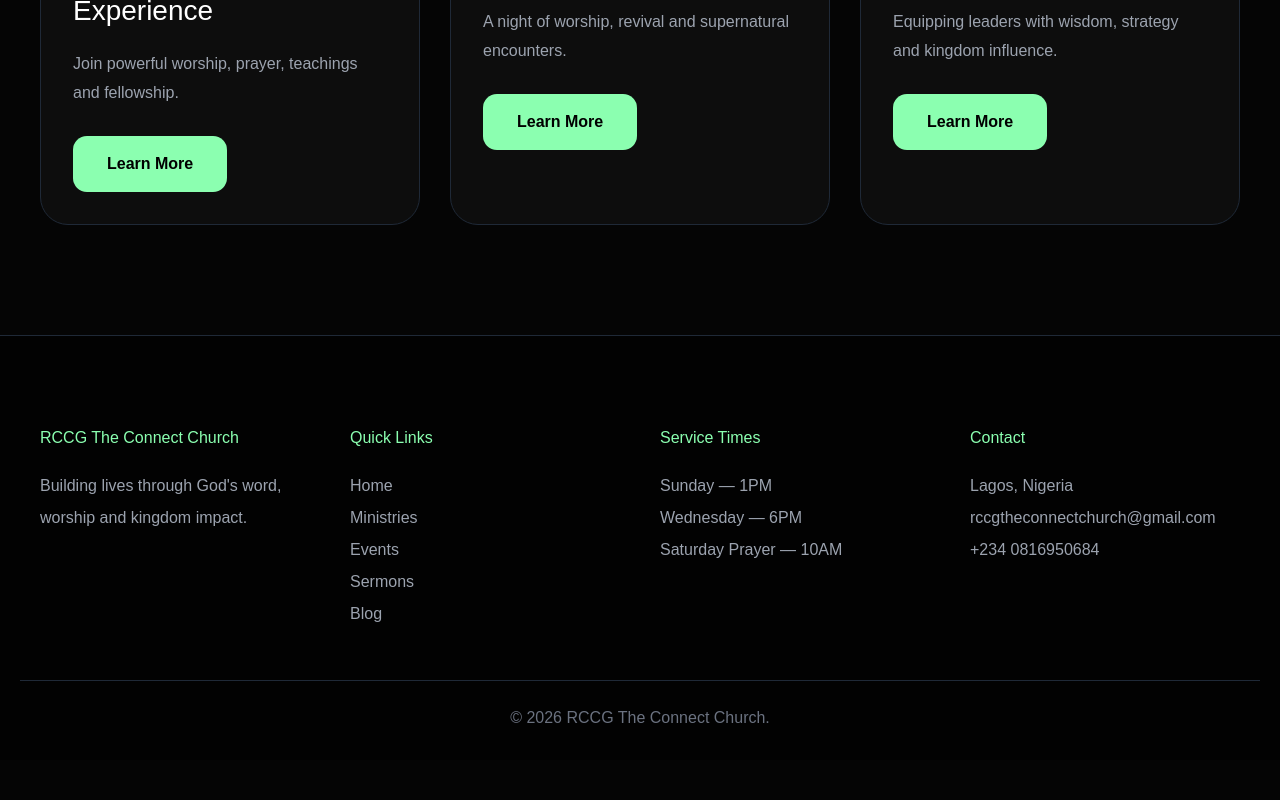
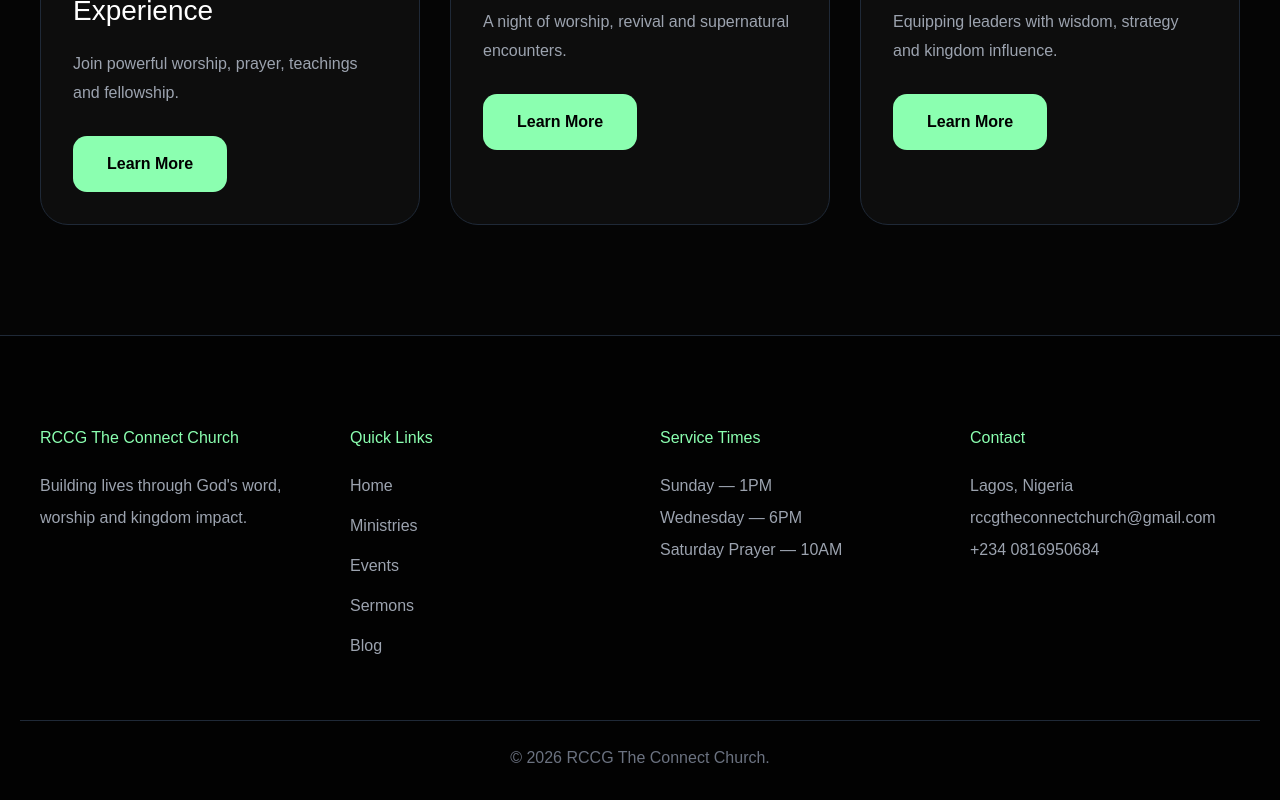
Before and after one commit to kingd-lab/RCCG-THE-CONNECT, a Next.js app in the folder RCCG-THE-CONNECT-SITE/: page / in a window 1280 px wide. Shown: the part 3071-3871 px from the top of the page. Before the commit the page ends 3831 px from the top, so only its background shows below. Built offline with nearby package versions, Linux system fonts and the light colour scheme.

Commit message:
Update globals.css

```diff
--- a/RCCG-THE-CONNECT-SITE/app/globals.css
+++ b/RCCG-THE-CONNECT-SITE/app/globals.css
@@ -2505,3 +2505,26 @@ button {
     transform: translateY(0);
   }
 }
+/* =====================================================
+   FOOTER QUICK LINKS
+===================================================== */
+
+.footer-links {
+  list-style: none;
+  padding: 0;
+  margin: 0;
+}
+
+.footer-links li {
+  margin-bottom: 8px;
+}
+
+.footer-links a {
+  color: #9ca3af;
+  text-decoration: none;
+  transition: color 0.3s ease;
+}
+
+.footer-links a:hover {
+  color: #8bffb0;
+}
```
